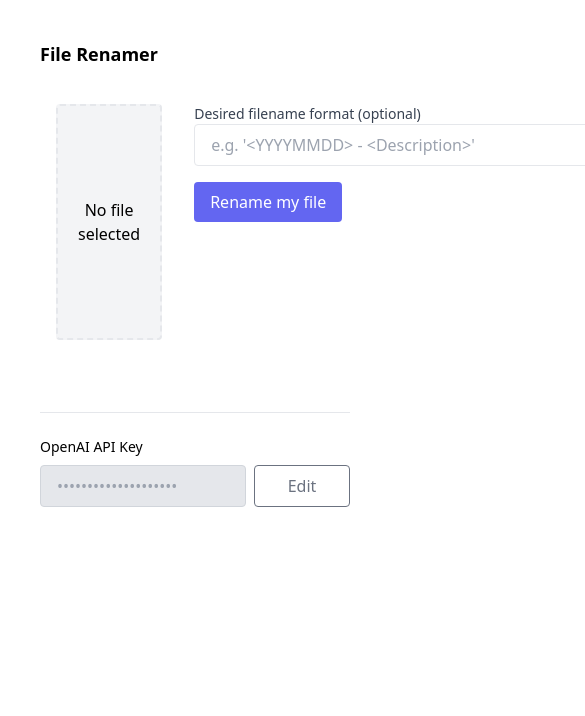
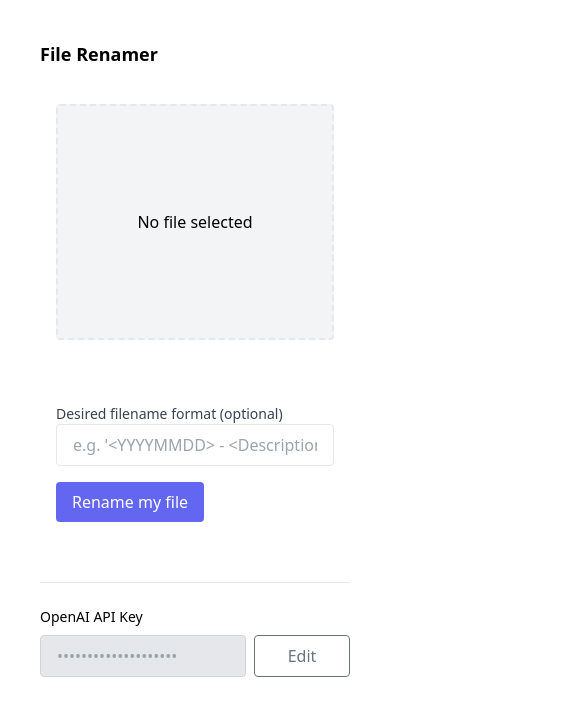
Before and after one commit to youngchingjui/file-renamer, a React app: page / in a window 390 px wide. Shown: the top 716 px of the page, 585 px wide, since content can reach past the window. Built offline with nearby package versions, Linux system fonts and the light colour scheme.

Commit message:
responsive

```diff
--- a/src/components/FileRenamer.jsx
+++ b/src/components/FileRenamer.jsx
@@ -120,9 +120,9 @@ const FileRenamer = ({ apiKey }) => {
     }
 
     return (
-        <div className="flex">
+        <div className="flex flex-col lg:flex-row">
             <div
-                className="flex-grow w-1/2 p-4 min-h-[300px] flex flex-col cursor-pointer"
+                className="flex-grow lg:w-1/2 p-4 min-h-[300px] flex flex-col cursor-pointer"
                 onClick={openFile}
             >
                 {imageSrc ? (
```
